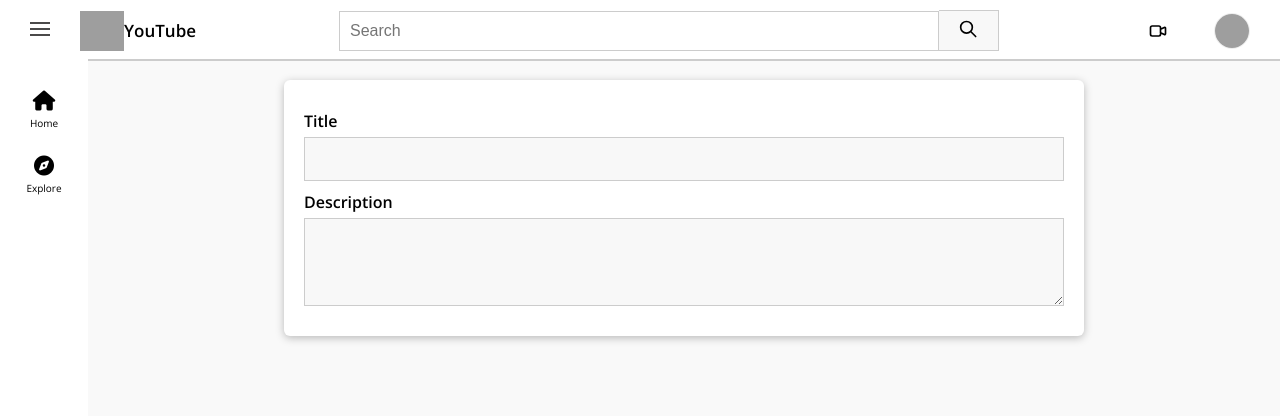
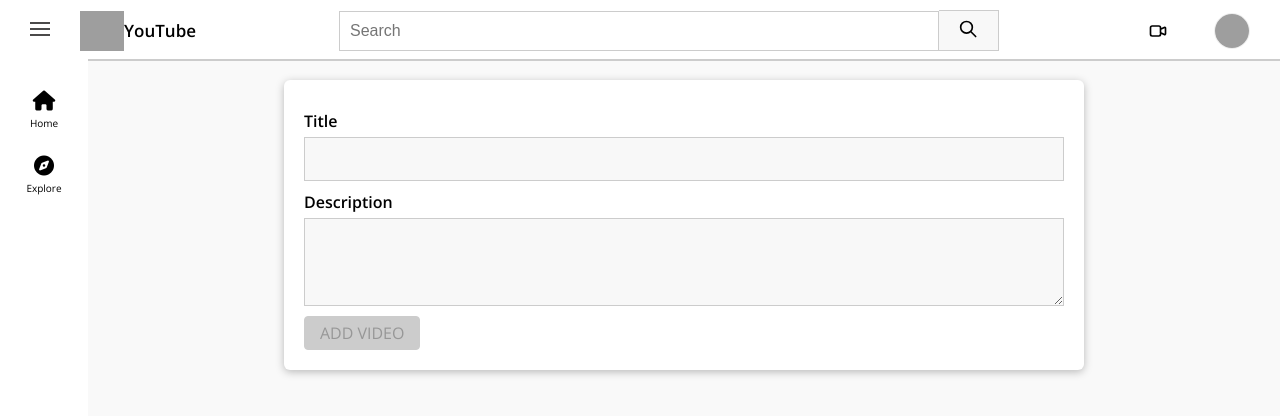
Before and after one commit to hieunguyenduc696/youtube-app, a React (Create React App) app: page /videos/new in a window 1280 px wide. Shown: the top 416 px of the page. Built offline with nearby package versions, Linux system fonts and the light colour scheme; grey boxes are pictures that could not be loaded.

Commit message:
managing form-wide state

```diff
--- /dev/null
+++ b/src/shared/components/FormElements/Button.css
@@ -0,0 +1,62 @@
+.button {
+  font: inherit;
+  padding: 0.5rem 1.5rem;
+  border: 1px solid #ff0055;
+  border-radius: 4px;
+  background: #ff0055;
+  color: white;
+  cursor: pointer;
+  margin-right: 1rem;
+  text-decoration: none;
+  display: inline-block;
+  font-size: 16px;
+}
+
+.button:focus {
+  outline: none;
+}
+
+.button:hover,
+.button:active {
+  background: #ff4382;
+  border-color: #ff4382;
+}
+
+.button--inverse {
+  background: transparent;
+  color: #ff0055;
+}
+
+.button--inverse:hover,
+.button--inverse:active {
+  color: white;
+  background: #ff0055;
+}
+
+.button--danger {
+  background: #830000;
+  border-color: #830000;
+}
+
+.button--danger:hover,
+.button--danger:active {
+  background: #f34343;
+  border-color: #f34343;
+}
+
+.button:disabled,
+.button:hover:disabled,
+.button:active:disabled {
+  background: #ccc;
+  color: #979797;
+  border-color: #ccc;
+  cursor: not-allowed;
+}
+
+.button--small {
+  font-size: 0.8rem;
+}
+
+.button--big {
+  font-size: 1.5rem;
+}
--- /dev/null
+++ b/src/shared/components/FormElements/Button.js
@@ -0,0 +1,43 @@
+import React from 'react';
+import { Link } from 'react-router-dom';
+
+import './Button.css';
+
+const Button = props => {
+  if (props.href) {
+    return (
+      <a
+        className={`button button--${props.size || 'default'} ${props.inverse &&
+          'button--inverse'} ${props.danger && 'button--danger'}`}
+        href={props.href}
+      >
+        {props.children}
+      </a>
+    );
+  }
+  if (props.to) {
+    return (
+      <Link
+        to={props.to}
+        exact={props.exact}
+        className={`button button--${props.size || 'default'} ${props.inverse &&
+          'button--inverse'} ${props.danger && 'button--danger'}`}
+      >
+        {props.children}
+      </Link>
+    );
+  }
+  return (
+    <button
+      className={`button button--${props.size || 'default'} ${props.inverse &&
+        'button--inverse'} ${props.danger && 'button--danger'}`}
+      type={props.type}
+      onClick={props.onClick}
+      disabled={props.disabled}
+    >
+      {props.children}
+    </button>
+  );
+};
+
+export default Button;
--- a/src/video/components/Videos/NewVideoForm.js
+++ b/src/video/components/Videos/NewVideoForm.js
@@ -1,15 +1,65 @@
-import { useContext, useCallback } from "react";
+import { useContext, useCallback, useReducer } from "react";
 import { DrawerContext } from "../../../shared/contexts/sidebar-context";
 
 import Input from "../../../shared/components/FormElements/Input";
-import { VALIDATOR_MINLENGTH, VALIDATOR_REQUIRE } from "../../../shared/utils/validators";
+import Button from "../../../shared/components/FormElements/Button";
+import {
+  VALIDATOR_MINLENGTH,
+  VALIDATOR_REQUIRE,
+} from "../../../shared/utils/validators";
 
 import "./NewVideoForm.css";
 
+const formReducer = (state, action) => {
+  switch (action.type) {
+    case "INPUT_CHANGE":
+      let formIsValid = true;
+      for (const inputId in state.inputs) {
+        if (inputId === action.inputId) {
+          formIsValid = formIsValid && action.isValid;
+        } else {
+          formIsValid = formIsValid && state.inputs[inputId].isValid;
+        }
+      }
+
+      return {
+        ...state,
+        inputs: {
+          ...state.inputs,
+          [action.inputId]: { value: action.value, isValid: action.isValid },
+        },
+        isValid: formIsValid,
+      };
+    default:
+      return state;
+  }
+};
+
 const NewVideoForm = () => {
   const drawerCtx = useContext(DrawerContext);
+  const [formState, dispatch] = useReducer(formReducer, {
+    inputs: {
+      title: {
+        value: "",
+        isValid: false,
+      },
+      description: {
+        value: "",
+        isValid: false,
+      },
+    },
+    isValid: false,
+  });
 
-  const titleInputHandler = useCallback((id, value, isValid) => {}, []);
+  const inputHandler = useCallback((id, value, isValid) => {
+    dispatch({
+      type: "INPUT_CHANGE",
+      inputId: id,
+      value: value,
+      isValid: isValid,
+    });
+    console.log(formState.isValid);
+  }, []);
 
   const videoFormClasses = drawerCtx.drawerIsOpen
     ? "new-video-form-mini video-form"
@@ -23,16 +73,20 @@ const NewVideoForm = () => {
         label="Title"
         validators={[VALIDATOR_REQUIRE()]}
         errorText="Please enter a valid title."
-        onInput={titleInputHandler}
+        onInput={inputHandler}
       />
       <Input
+        id="description"
         title="description"
         element="textarea"
         label="Description"
         validators={[VALIDATOR_MINLENGTH(5)]}
         errorText="Please enter a valid description (at least 5 characters)."
-        onInput={titleInputHandler}
+        onInput={inputHandler}
       />
+      <Button type="submit" disabled={!formState.isValid}>
+        ADD VIDEO
+      </Button>
     </form>
   );
 };
```
